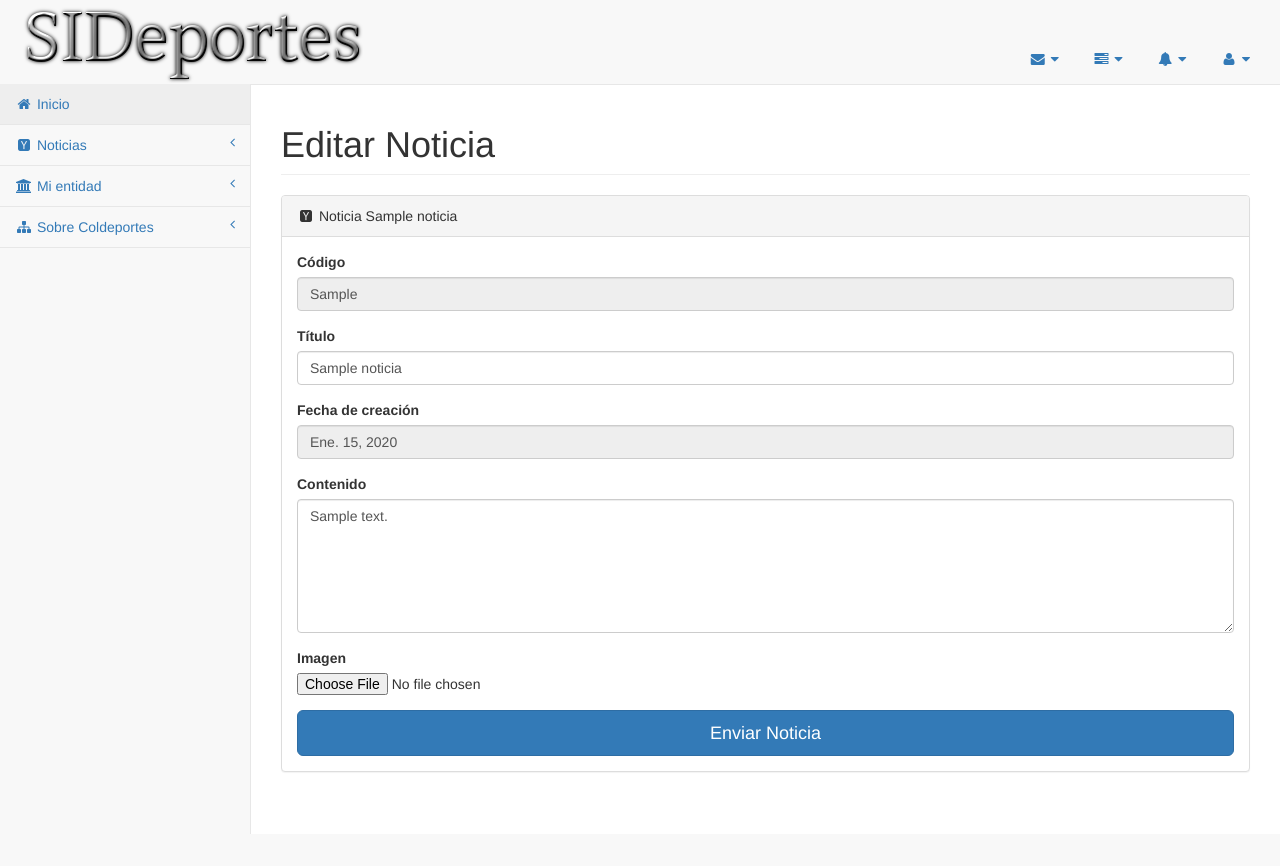
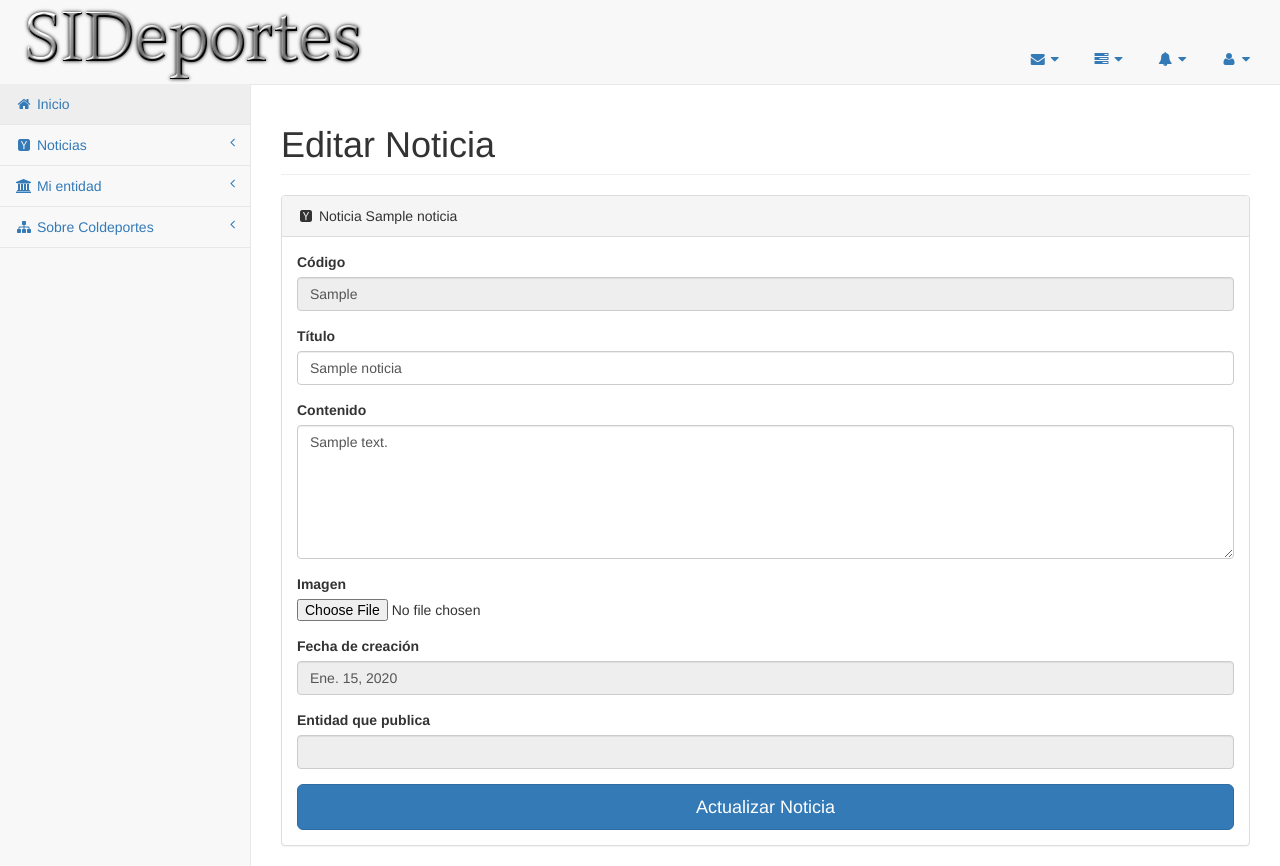
Before and after one commit to anderojas1/SIDeporte, a Django app: template templates/noticias/editar_noticias.html in a window 1280 px wide. Shown: the part 16-882 px from the top of the page. Before the commit the page ends 850 px from the top, so only its background shows below. Run offline with Django 3.2, Linux system fonts and the light colour scheme; tables that the repository leaves empty hold one stand-in row (values such as "Sample post"); the template is opened without the code that fills it: values that come from a table or form of the project are taken from there, most other values are stand-ins (such as "Sample title", 1, 10 or a date in 2020); parts of the project's set-up code (start-up, migrations or seed data) failed here and were passed over; some libraries are stand-ins or nearby versions.

Commit message:
se actualizan los templates de noticias para permitir registrar la entidad y visualizarla al consultar

```diff
--- a/templates/noticias/detalles_noticia.html
+++ b/templates/noticias/detalles_noticia.html
@@ -25,6 +25,8 @@
 			{% endif %}
 			Fecha de publicación: {{noticia.fecha}}<br>
 			<hr>
+			Publicado por: {{noticia.entidad.nombre}} ({{noticia.entidad.codigo}})<br>
+			<hr>
 			<center>
 				<img src="../../imagenes/{{ MEDIA_URL}}{{noticia.imagen}}" alt="{{noticia.titulo}}" />
 			</center>
--- a/templates/noticias/editar_noticias.html
+++ b/templates/noticias/editar_noticias.html
@@ -29,12 +29,6 @@
 					<input class="form-control" id="id_titulo" maxlength="100" name="titulo" type="text" value="{{noticia.titulo}}">
 				</div>
 				<div class="form-group">
-					<label for="disabledSelect">
-						Fecha de creación
-					</label>
-					<input class="form-control" id="disabledInput" value="{{noticia.fecha}}" disabled="" type="text">
-				</div>
-				<div class="form-group">
 					<label>
 						Contenido
 					</label>
@@ -46,7 +40,19 @@
 					</label>
 					<input type="file" id="id_imagen" name="imagen">
 				</div>
-				<button type="submit" class="btn btn-primary btn-lg btn-block">Enviar Noticia</button>
+				<div class="form-group">
+					<label for="disabledSelect">
+						Fecha de creación
+					</label>
+					<input class="form-control" id="disabledInput" value="{{noticia.fecha}}" disabled="" type="text">
+				</div>
+				<div class="form-group">
+					<label for="disabledSelect">
+						Entidad que publica
+					</label>
+					<input class="form-control" id="disabledInput" value="{{noticia.entidad.nombre}}" disabled="" type="text">
+				</div>
+				<button type="submit" class="btn btn-primary btn-lg btn-block">Actualizar Noticia</button>
 			</form>
 		</div>
 	</div>
```
